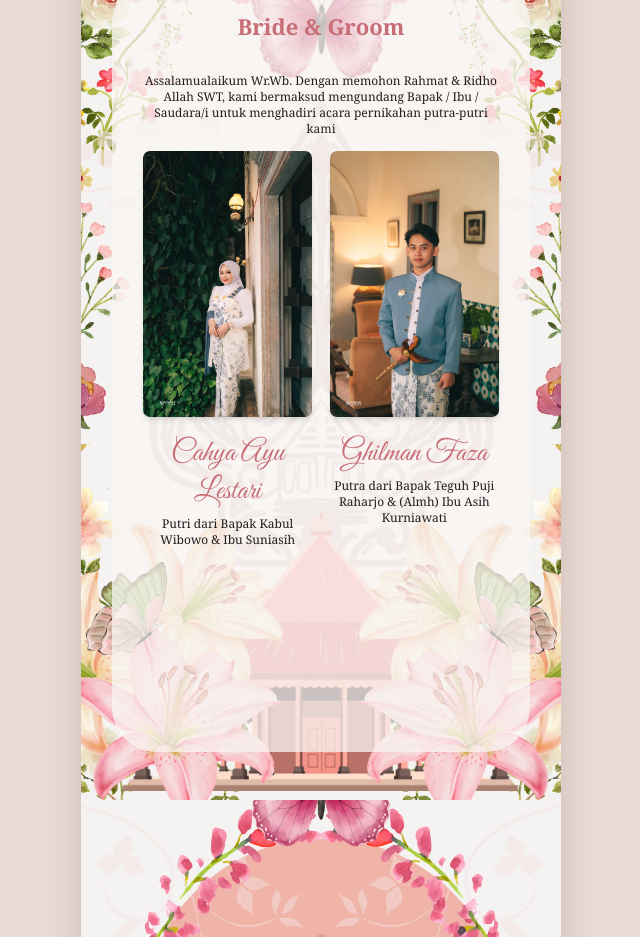
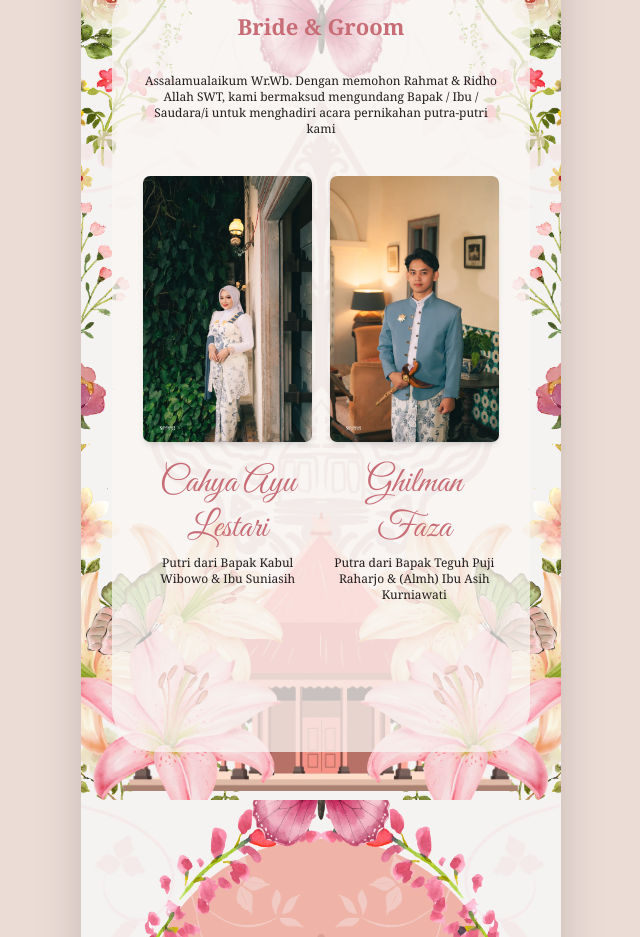
Before and after one commit to gffaza/Webnikah, a Next.js app: page / in a window 1280 px wide. Shown: the part 1760-2697 px from the top of the page, without its empty margins (319-959 px from the left). Built offline with nearby package versions, Linux system fonts and the light colour scheme.

Commit message:
fix : sizing in couple

```diff
--- a/components/sections/couple-section.tsx
+++ b/components/sections/couple-section.tsx
@@ -10,11 +10,11 @@ export function CoupleSection({ id }: { id: string }) {
     <Section id={id} className="px-142 pt-147">
       <h2 className="reveal text-h2 font-bold text-rose">Bride &amp; Groom</h2>
       <p className="reveal mt-72 text-lead text-ink text-xs">{wedding.invitationText}</p>
-      <div className="flex grid-cols-2 gap-40">
+      <div className="flex grid-cols-2 gap-40 mt-48">
 
-        <div>
+        <div >
 
-          <div className="reveal relative mt-32 h-600 w-380 overflow-hidden rounded-card shadow-md">
+          <div className="reveal relative mt-40 mb-40 h-600 w-380 overflow-hidden rounded-card shadow-md">
             <Image
               src={bride.photo}
               alt={bride.fullName}
@@ -25,7 +25,7 @@ export function CoupleSection({ id }: { id: string }) {
               className="object-cover"
             />
           </div>
-          <p className="reveal mt-40 font-script text-3xl leading-tight text-rose">
+          <p className="reveal mt-40 font-script text-4xl leading-tight text-rose">
             {bride.fullName}
           </p>
           <p className="reveal mt-12 text-xs text-ink">{bride.parents}</p>
@@ -34,7 +34,7 @@ export function CoupleSection({ id }: { id: string }) {
         &amp;</h2> */}
         <div>
 
-          <div className="reveal relative mt-32 h-600 w-380 overflow-hidden rounded-card shadow-md">
+          <div className="reveal relative mt-40 mb-40 h-600 w-380 overflow-hidden rounded-card shadow-md">
             <Image
               src={groom.photo}
               alt={groom.fullName}
@@ -45,7 +45,7 @@ export function CoupleSection({ id }: { id: string }) {
               className="object-cover"
             />
           </div>
-          <p className="reveal mt-40 font-script text-3xl leading-tight text-rose">
+          <p className="reveal mt-40 font-script text-4xl leading-tight text-rose">
             {groom.fullName}
           </p>
           <p className="reveal mt-12 text-xs text-ink">{groom.parents}</p>
```
